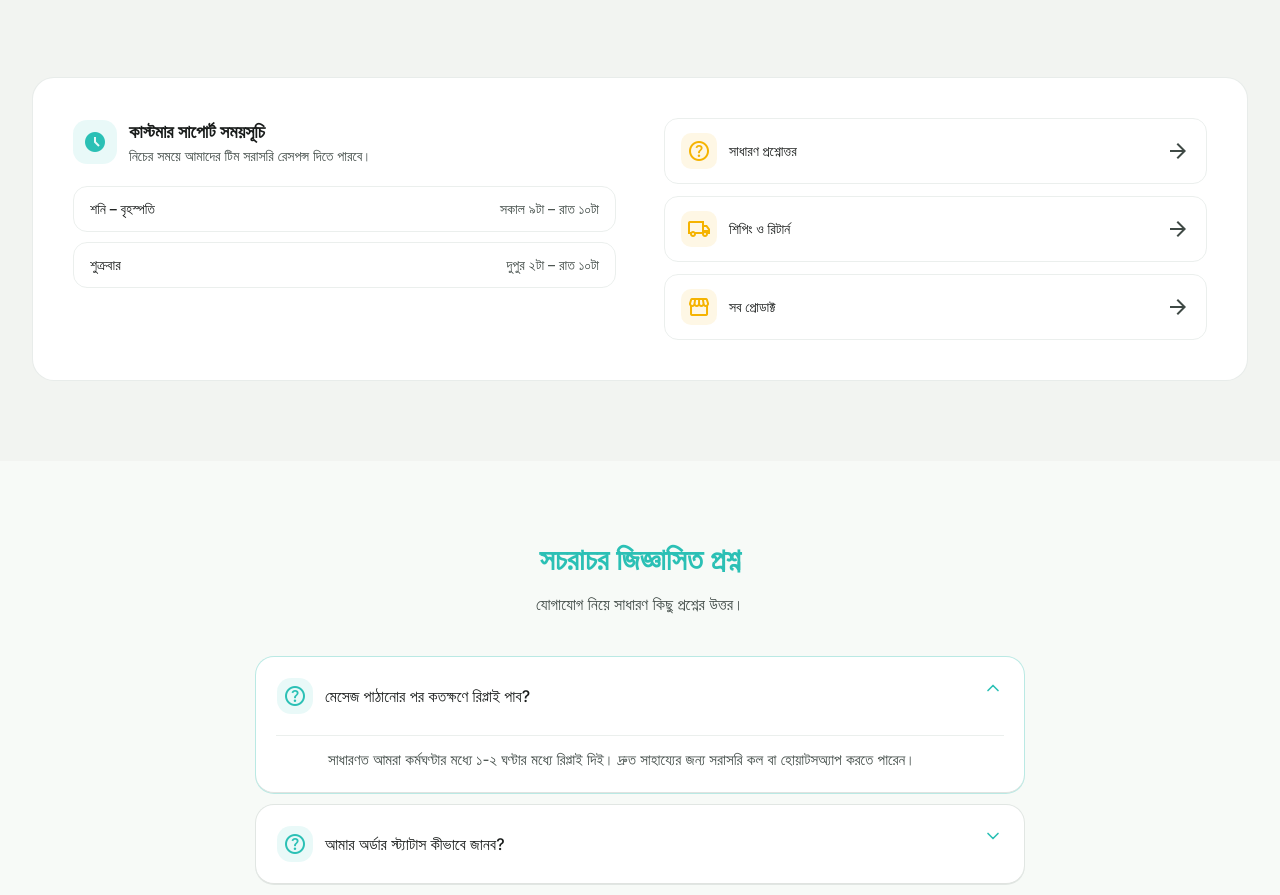
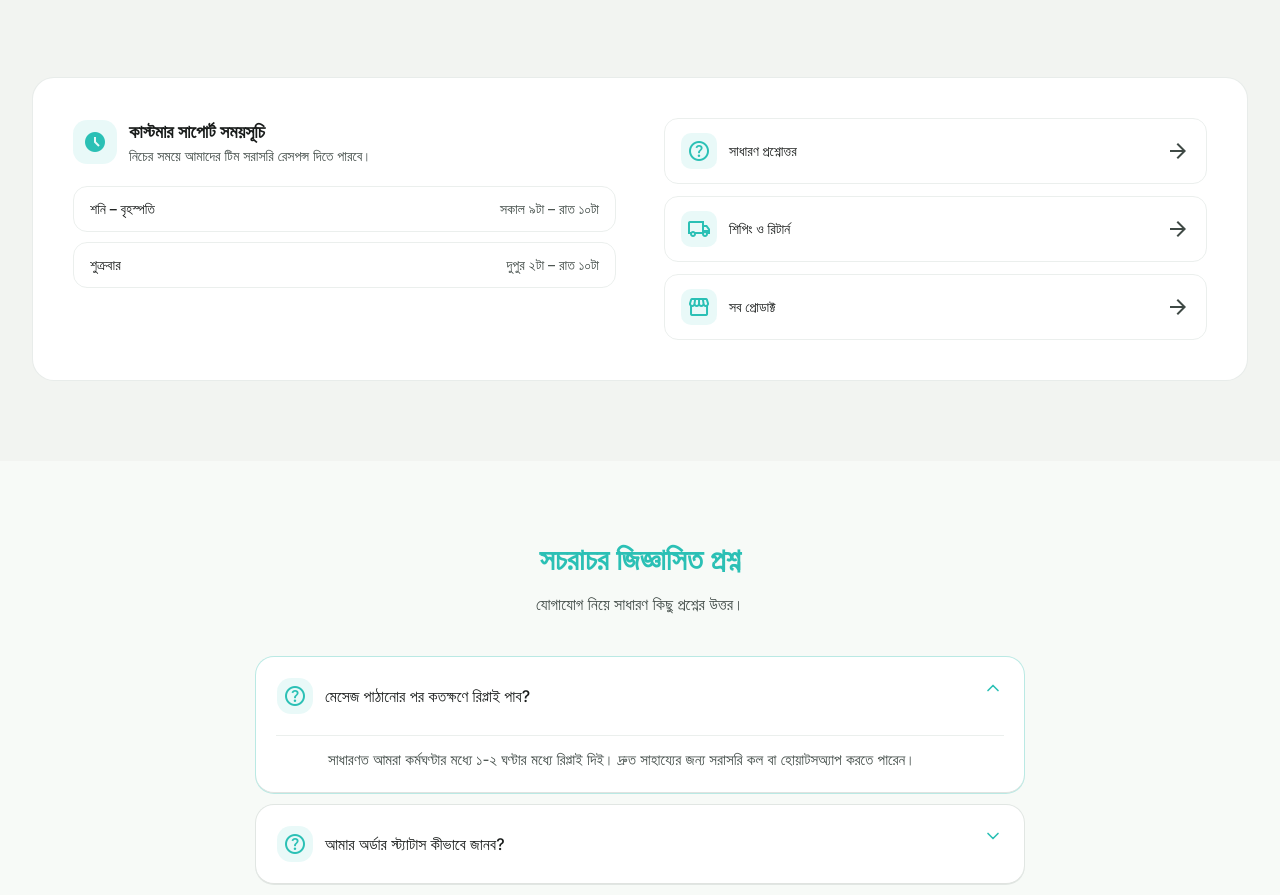
Before and after one commit to implesia/implesia-mart, a Next.js app: page /contact-us in a window 1280 px wide. Shown: the part 1060-1955 px from the top of the page. Built offline with nearby package versions, Linux system fonts and the light colour scheme.

Commit message:
contact us page done

```diff
--- a/app/(client)/contact-us/_components/contact-support.tsx
+++ b/app/(client)/contact-us/_components/contact-support.tsx
@@ -61,14 +61,14 @@ export function ContactSupport({ className }: { className?: string }) {
                 )}
               >
                 <span className="flex items-center gap-3">
-                  <span className="flex size-9 shrink-0 items-center justify-center rounded-lg bg-warm-gold/10 text-warm-gold">
+                  <span className="flex size-9 shrink-0 items-center justify-center rounded-lg bg-primary/10 text-primary dark:bg-primary/15">
                     <MaterialIcon name={link.icon} className="text-[18px]" />
                   </span>
                   <span className="text-sm font-medium text-on-surface">{link.label}</span>
                 </span>
                 <MaterialIcon
                   name="arrow_forward"
-                  className="text-[18px] text-on-surface-variant transition-transform group-hover:translate-x-0.5"
+                  className="text-[18px] text-on-surface-variant transition-all group-hover:translate-x-0.5 group-hover:text-primary"
                 />
               </Link>
             ))}
```
